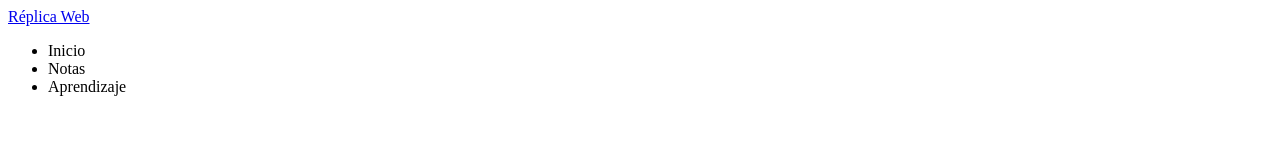
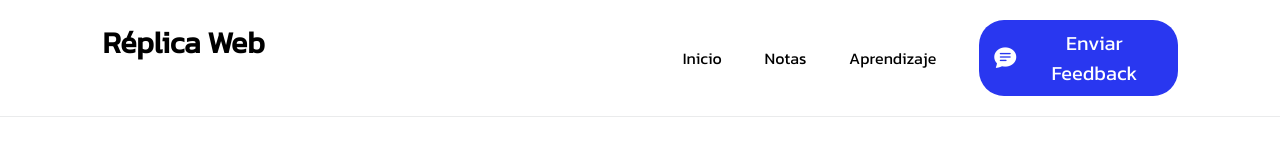
Before and after one commit to JymmyMurillo/Primer_Replica_Web, a plain HTML site: page index.html in a window 1280 px wide. Drawn offline with nearby package versions, Linux system fonts and the light colour scheme.

Commit message:
NavBar: Añadiendo boton "Feedback", yAñadiendo todos los estilos de la "NavBar"

```diff
--- a/index.html
+++ b/index.html
@@ -7,19 +7,35 @@
   <meta name="viewport" content="width=device-width, initial-scale=1.0">
   <title>Réplica Web</title>
   <link rel="stylesheet" href="style.css">
+  <link rel="stylesheet" href="https://cdn.jsdelivr.net/npm/bootstrap-icons@1.3.0/font/bootstrap-icons.css">
+  <link rel="preconnect" href="https://fonts.gstatic.com" />
+  <link href="https://fonts.googleapis.com/css2?family=Newsreader:ital,wght@0,600;1,600&amp;display=swap"
+    rel="stylesheet" />
+  <link
+    href="https://fonts.googleapis.com/css2?family=Mulish:ital,wght@0,300;0,500;0,600;0,700;1,300;1,500;1,600;1,700&amp;display=swap"
+    rel="stylesheet" />
+  <link href="https://fonts.googleapis.com/css2?family=Kanit:ital,wght@0,400;1,400&amp;display=swap" rel="stylesheet" />
 </head>
 
 <body>
   <header>
-    <nav>
-      <a href="#">Réplica Web</a>
-      <ul>
-        <li>Inicio</li>
-        <li>Notas</li>
-        <li>Aprendizaje</li>
-      </ul>
+    <nav class="containerFlexRow azul">
+      <p class="logo">Réplica Web</p>
+      <div class="containerFlexRow navActions">
+        <ul class="containerFlexRow navLinks rojo">
+          <li>Inicio</li>
+          <li>Notas</li>
+          <li>Aprendizaje</li>
+        </ul>
+        <button class="feedbackButton containerFlexRow"><span><i
+              class="bi bi-chat-text-fill messageIcon"></i></span><span>Enviar
+            Feedback</span></button>
+      </div>
+
     </nav>
   </header>
+
+  </script>
 </body>
 
 </html>
--- a/style.css
+++ b/style.css
@@ -0,0 +1,84 @@
+:root {
+  /*Fonts*/
+  --fontFamilyN: Newsreader;
+  --fontFamilyK: Kanit;
+  --fontFamilyM: Mulish;
+  --fontSizeLinks: 20px;
+  --fontBold: bold;
+
+  /*Colors*/
+  --bluePrimary: #2937f0;
+}
+
+* {
+  margin: 0;
+  padding: 0;
+}
+
+.containerFlexColumn {
+  display: flex;
+  flex-direction: column;
+}
+
+.containerFlexRow {
+  display: flex;
+  flex-direction: row;
+}
+
+button {
+  font-family: var(--fontFamilyK);
+  font-size: var(--fontSizeLinks);
+  font-weight: normal;
+}
+
+
+/*NavBar*/
+nav {
+  padding: 20px 0 20px 0;
+  font-family: var(--fontFamilyK);
+  border-bottom: solid 1px #EAEBEC;
+  position: fixed;
+  width: 100%;
+  top: 0;
+  left: 0;
+  justify-content: space-between;
+}
+
+.logo {
+  font-size: 30px;
+  font-weight: bold;
+  width: 50%;
+  font-family: var(--fontFamilyK);
+  margin-left: 8%;
+}
+
+.navActions {
+  width: 50%;
+  align-items: center;
+  justify-content: space-between;
+  margin-right: 8%;
+}
+
+.navLinks {
+  align-items: center;
+  list-style: none;
+  justify-content: space-evenly;
+  width: 67%;
+}
+
+.feedbackButton {
+  width: auto;
+  height: auto;
+  color: white;
+  background-color: var(--bluePrimary);
+  padding: 8px 15px 8px 15px;
+  border: 0px;
+  border-radius: 25px;
+  align-items: center;
+  justify-content: center;
+}
+
+.messageIcon {
+  font-size: 22px;
+  margin-right: 10px;
+}
```
